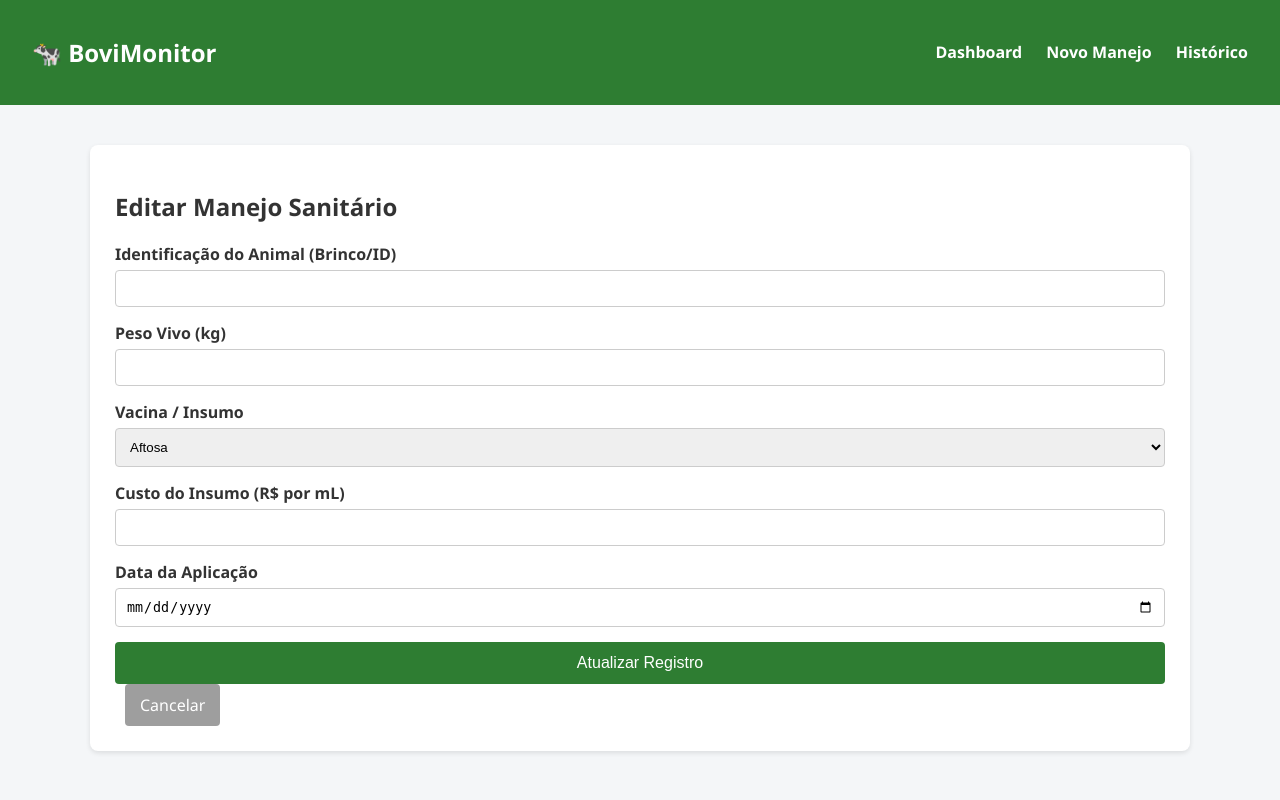
After one commit to Jhonvts/project_bovimonitor, a Flask app: template templates/editar_manejo.html in a window 1280 px wide. The commit adds this page. Run offline with Flask 3, Linux system fonts and the light colour scheme; the template is opened without the code that fills it, so the values that code supplies are empty.

Commit message:
atualizações no template

```diff
--- a/app.py
+++ b/app.py
@@ -1,125 +1,119 @@
-from flask import Flask, render_template, request, redirect, url_for, flash
+from flask import Flask, render_template, request, redirect, url_for
 from datetime import datetime, timedelta
 
 app = Flask(__name__)
-app.secret_key = 'bovimonitor_agro_secret'  # Necessário para validações e mensagens Flash
 
-# Banco de dados em memória para simulação
+# Lista simulando o banco de dados em memória
 historico_vacinas = []
+contador_id = 1
 
-def calcular_status(data_reforco_str):
-    """Calcula se a revacinação está Em dia (verde), Próxima (amarelo) ou Vencida (vermelho)."""
-    hoje = datetime.now().date()
-    data_reforco = datetime.strptime(data_reforco_str, '%Y-%m-%d').date()
+def calcular_dosagem_e_reforco(peso, vacina, custo_ml, data_aplicacao_str):
+    """Calcula dosagem, custos, datas e status sanitário."""
+    peso = float(peso)
+    custo_ml = float(custo_ml)
+    data_ap = datetime.strptime(data_aplicacao_str, "%Y-%m-%d")
+
+    # Cálculo simples de dosagem dependendo do tipo (exemplo genérico)
+    if vacina == "Vermífugo/Antiparasitário":
+        dosagem = round(peso / 50.0, 2)  # 1 mL para cada 50kg
+    else:
+        dosagem = 2.0  # Dose fixa padrão para vacinas
+
+    custo_total = round(dosagem * custo_ml, 2)
+
+    # Data de reforço (ex: 180 dias após aplicação)
+    data_reforco = data_ap + timedelta(days=180)
+
+    # Cálculo de status
+    hoje = datetime.now()
     dias_restantes = (data_reforco - hoje).days
 
     if dias_restantes < 0:
-        return 'status-vencida', 'Vencida/Pendente'
+        status_label = "Vencido"
+        status_class = "badge-danger"
     elif dias_restantes <= 30:
-        return 'status-proxima', f'Próxima ({dias_restantes} dias)'
+        status_label = "Atenção (Reforço)"
+        status_class = "badge-warning"
     else:
-        return 'status-em-dia', 'Em Dia'
+        status_label = "Em Dia"
+        status_class = "badge-success"
+
+    return {
+        "peso_kg": peso,
+        "dosagem_ml": dosagem,
+        "custo_ml": custo_ml,
+        "custo_total_animal": custo_total,
+        "data_aplicacao_raw": data_aplicacao_str,
+        "data_aplicacao_fmt": data_ap.strftime("%d/%m/%Y"),
+        "data_reforco_fmt": data_reforco.strftime("%d/%m/%Y"),
+        "status_label": status_label,
+        "status_class": status_class
+    }
 
 @app.route('/')
 def index():
-    # Indicators/Estatísticas do Dashboard
-    hoje = datetime.now()
-    mes_atual = hoje.month
-    ano_atual = hoje.year
+    return redirect(url_for('historico'))
 
-    vacinados_mes = 0
-    total_doses_ml = 0.0
-    custo_total_lote = 0.0
-    alertas_reforco = 0
+@app.route('/historico')
+def historico():
+    return render_template('historico.html', registros=historico_vacinas)
 
-    for reg in historico_vacinas:
-        dt_app = datetime.strptime(reg['data_aplicacao_raw'], '%Y-%m-%d')
-        if dt_app.month == mes_atual and dt_app.year == ano_atual:
-            vacinados_mes += 1
-            total_doses_ml += reg['dosagem_ml']
+@app.route('/registrar', methods=['GET', 'POST'])
+def registrar_manejo():
+    global contador_id
+    if request.method == 'POST':
+        brinco = request.form['brinco']
+        peso = request.form['peso']
+        vacina = request.form['vacina']
+        custo_ml = request.form['custo_ml']
+        data_aplicacao = request.form['data_aplicacao']
 
-        custo_total_lote += reg['custo_total_animal']
-
-        # Alerta se estiver vencida ou faltarem menos de 30 dias para reforço
-        status_class, _ = calcular_status(reg['data_reforco_raw'])
-        if status_class in ['status-vencida', 'status-proxima']:
-            alertas_reforco += 1
-
-    metrics = {
-        'vacinados_mes': vacinados_mes,
-        'total_doses_ml': round(total_doses_ml, 2),
-        'custo_lote': round(custo_total_lote, 2),
-        'alertas_reforco': alertas_reforco
-    }
-
-    return render_template('index.html', metrics=metrics)
-
-@app.route('/manejo', methods=['GET', 'POST'])
-def registrar_manejo():
-    if request.method == 'POST':
-        brinco = request.form.get('brinco', '').strip()
-        peso_str = request.form.get('peso', '0')
-        vacina = request.form.get('vacina', '').strip()
-        data_aplicacao_str = request.form.get('data_aplicacao', '')
-        custo_ml_str = request.form.get('custo_ml', '0')
-
-        # --- VALIDAÇÕES SANITÁRIAS ---
-        if not brinco or not vacina or not data_aplicacao_str:
-            flash('Erro: Todos os campos obrigatórios (Brinco, Vacina e Data) devem ser preenchidos!', 'danger')
-            return redirect(url_for('registrar_manejo'))
-
-        try:
-            peso_kg = float(peso_str)
-            custo_ml = float(custo_ml_str)
-            if peso_kg <= 0 or custo_ml < 0:
-                flash('Erro: O peso deve ser maior que zero e o custo não pode ser negativo!', 'danger')
-                return redirect(url_for('registrar_manejo'))
-        except ValueError:
-            flash('Erro: Insira valores numéricos válidos para peso e custo.', 'danger')
-            return redirect(url_for('registrar_manejo'))
-
-        # --- REGRAS DE NEGÓCIO AGRO ---
-        # 1. Dosagem: 1 mL para cada 50 kg de peso vivo
-        dosagem_ml = round(peso_kg / 50.0, 2)
-
-        # 2. Custo individual
-        custo_total_animal = round(dosagem_ml * custo_ml, 2)
-
-        # 3. Ciclo de Reforço (180 dias / 6 meses)
-        dt_aplicacao = datetime.strptime(data_aplicacao_str, '%Y-%m-%d')
-        dt_reforco = dt_aplicacao + timedelta(days=180)
+        calculados = calcular_dosagem_e_reforco(peso, vacina, custo_ml, data_aplicacao)
 
         registro = {
-            'brinco': brinco,
-            'peso_kg': peso_kg,
-            'vacina': vacina,
-            'dosagem_ml': dosagem_ml,
-            'custo_ml': custo_ml,
-            'custo_total_animal': custo_total_animal,
-            'data_aplicacao_fmt': dt_aplicacao.strftime('%d/%m/%Y'),
-            'data_aplicacao_raw': data_aplicacao_str,
-            'data_reforco_fmt': dt_reforco.strftime('%d/%m/%Y'),
-            'data_reforco_raw': dt_reforco.strftime('%Y-%m-%d')
+            "id": contador_id,
+            "brinco": brinco,
+            "vacina": vacina,
+            **calculados
         }
 
         historico_vacinas.append(registro)
-        flash('Registro de manejo sanitário cadastrado com sucesso!', 'success')
-        return redirect(url_for('listar_historico'))
+        contador_id += 1
+
+        return redirect(url_for('historico'))
 
     return render_template('manejo.html')
 
-@app.route('/historico')
-def listar_historico():
-    # Processa os status sanitários para exibição na tabela
-    historico_processado = []
-    for reg in historico_vacinas:
-        status_class, status_label = calcular_status(reg['data_reforco_raw'])
-        item = reg.copy()
-        item['status_class'] = status_class
-        item['status_label'] = status_label
-        historico_processado.append(item)
+# ROTAS DE EDIÇÃO E EXCLUSÃO
+@app.route('/deletar/<int:id>', methods=['POST'])
+def deletar_manejo(id):
+    global historico_vacinas
+    historico_vacinas = [r for r in historico_vacinas if r['id'] != id]
+    return redirect(url_for('historico'))
 
-    return render_template('historico.html', registros=historico_processado)
+@app.route('/editar/<int:id>', methods=['GET', 'POST'])
+def editar_manejo(id):
+    # Procura o registro pelo ID
+    registro = next((r for r in historico_vacinas if r['id'] == id), None)
+    if not registro:
+        return redirect(url_for('historico'))
+
+    if request.method == 'POST':
+        registro['brinco'] = request.form['brinco']
+        registro['vacina'] = request.form['vacina']
+
+        # Recalcula com base nos novos valores informados
+        calculados = calcular_dosagem_e_reforco(
+            request.form['peso'],
+            request.form['vacina'],
+            request.form['custo_ml'],
+            request.form['data_aplicacao']
+        )
+        registro.update(calculados)
+
+        return redirect(url_for('historico'))
+
+    return render_template('editar_manejo.html', registro=registro)
 
 if __name__ == '__main__':
     app.run(debug=True)
--- a/static/style.css
+++ b/static/style.css
@@ -177,3 +177,42 @@ th {
   padding: 12px;
   border-radius: 4px;
 }
+
+.btn-edit {
+    background-color: #2196F3;
+    color: white;
+    padding: 5px 10px;
+    text-decoration: none;
+    border-radius: 4px;
+    font-size: 13px;
+    display: inline-block;
+    margin-right: 4px;
+}
+
+.btn-edit:hover {
+    background-color: #0b7dda;
+}
+
+.btn-delete {
+    background-color: #f44336;
+    color: white;
+    border: none;
+    padding: 6px 10px;
+    border-radius: 4px;
+    cursor: pointer;
+    font-size: 13px;
+}
+
+.btn-delete:hover {
+    background-color: #da190b;
+}
+
+.btn-cancel {
+    background-color: #9e9e9e;
+    color: white;
+    padding: 10px 15px;
+    text-decoration: none;
+    border-radius: 4px;
+    display: inline-block;
+    margin-left: 10px;
+}
--- /dev/null
+++ b/templates/editar_manejo.html
@@ -0,0 +1,41 @@
+{% extends 'base.html' %}
+
+{% block content %}
+<div class="form-card">
+    <h2>Editar Manejo Sanitário</h2>
+    <form action="{{ url_for('editar_manejo', id=registro.id) }}" method="POST">
+        <div class="form-group">
+            <label for="brinco">Identificação do Animal (Brinco/ID)</label>
+            <input type="text" id="brinco" name="brinco" value="{{ registro.brinco }}" required>
+        </div>
+
+        <div class="form-group">
+            <label for="peso">Peso Vivo (kg)</label>
+            <input type="number" id="peso" name="peso" step="0.1" min="1" value="{{ registro.peso_kg }}" required>
+        </div>
+
+        <div class="form-group">
+            <label for="vacina">Vacina / Insumo</label>
+            <select id="vacina" name="vacina" required>
+                <option value="Aftosa" {% if registro.vacina == 'Aftosa' %}selected{% endif %}>Aftosa</option>
+                <option value="Brucelose" {% if registro.vacina == 'Brucelose' %}selected{% endif %}>Brucelose</option>
+                <option value="Raiva Bovina" {% if registro.vacina == 'Raiva Bovina' %}selected{% endif %}>Raiva Bovina</option>
+                <option value="Vermífugo/Antiparasitário" {% if registro.vacina == 'Vermífugo/Antiparasitário' %}selected{% endif %}>Vermífugo/Antiparasitário</option>
+            </select>
+        </div>
+
+        <div class="form-group">
+            <label for="custo_ml">Custo do Insumo (R$ por mL)</label>
+            <input type="number" id="custo_ml" name="custo_ml" step="0.01" min="0" value="{{ registro.custo_ml }}" required>
+        </div>
+
+        <div class="form-group">
+            <label for="data_aplicacao">Data da Aplicação</label>
+            <input type="date" id="data_aplicacao" name="data_aplicacao" value="{{ registro.data_aplicacao_raw }}" required>
+        </div>
+
+        <button type="submit" class="btn-submit">Atualizar Registro</button>
+        <a href="{{ url_for('historico') }}" class="btn-cancel">Cancelar</a>
+    </form>
+</div>
+{% endblock %}
```
Also changed, not shown: templates/historico.html (+7 -0 lines).
